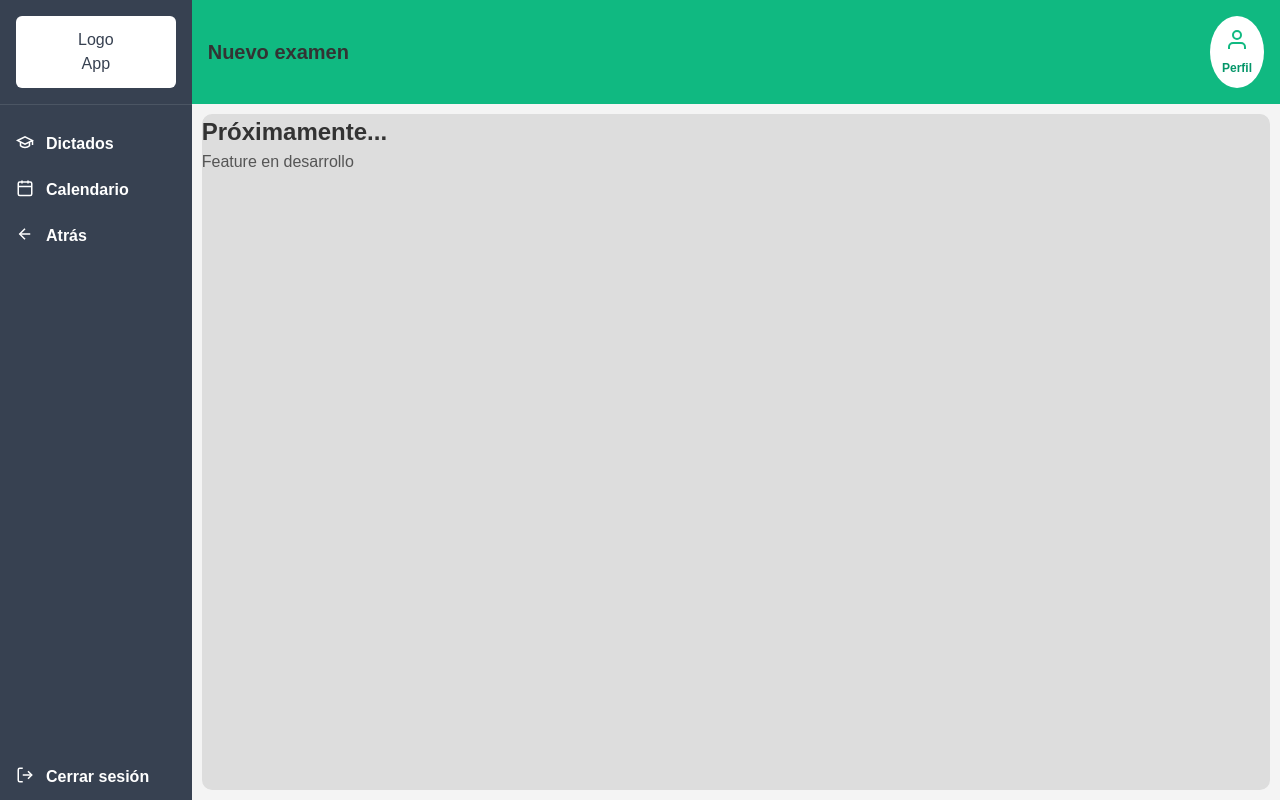
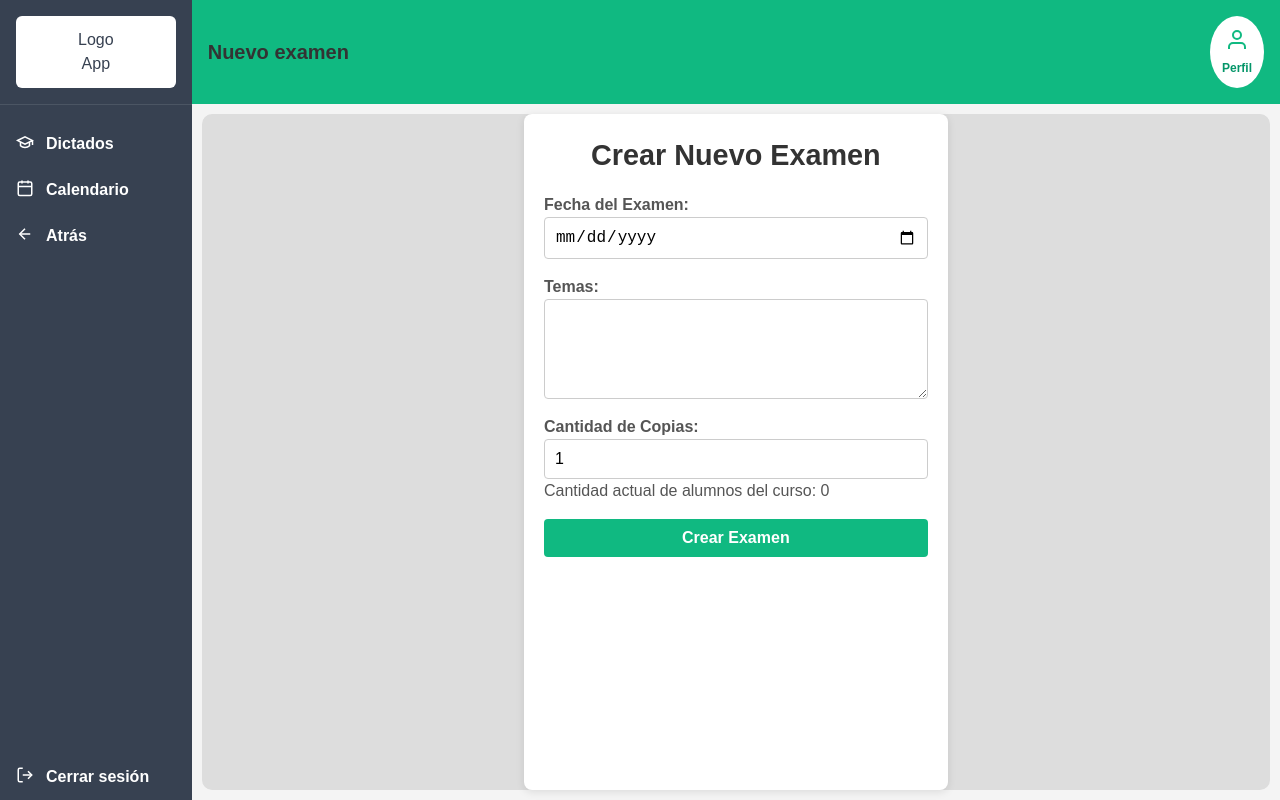
Before and after one commit to MartinianoLeonCorrea/frontendapp_tpGS, a React (Vite) app: page /docente/dictado/examen/nuevo in a window 1280 px wide. Built offline with nearby package versions, Linux system fonts and the light colour scheme.

Commit message:
feat: agregar página de creación de nuevo examen con validación de formulario y manejo de estado

```diff
--- a/src/App.css
+++ b/src/App.css
@@ -1194,7 +1194,9 @@ button:hover {
   padding-bottom: 0.5rem;
   padding-left: 0.25rem;
 }
-/* Estilos para centrar el perfil */
+/* ==============================================
+              ESTILOS DE PERFIL PAGE
+   ============================================== */
 .perfil-container {
   display: flex;
   justify-content: center;
@@ -1267,7 +1269,9 @@ button:hover {
   font-size: 1rem;
 }
 
-/* Estilos para inputs del header en modo edición */
+/* ==============================================
+              ESTILOS DE INPUTS EN PERFIL
+   ============================================== */
 .nombre-editing {
   display: flex;
   flex-direction: column;
@@ -1453,7 +1457,9 @@ button:hover {
     justify-content: flex-end;
   }
 }
-/* Estilos para el componente Home - Agregar a App.css */
+/* ==============================================
+            ESTILOS DE USUARIOS EN HOME
+   ============================================== */
 
 .home-container {
   padding: 2rem;
@@ -1635,7 +1641,9 @@ row {
   background: #2196f3;
   color: white;
 }
-
+/* ==============================================
+      ESTILOS DE INPUTS EN REGISTRAR ALUMNOS
+   ============================================== */
 input,
 select {
   background-color: white;
@@ -1652,3 +1660,81 @@ select:focus {
   border-color: #10b981;
   box-shadow: 0 0 5px rgba(16, 185, 129, 0.5);
 }
+
+/* ==============================================
+          ESTILOS DE NUEVO EXAMEN PAGE
+   ============================================== */
+
+.nuevo-examen-page {
+  background-color: #ffffff;
+  padding: 20px;
+  border-radius: 8px;
+  box-shadow: 0 2px 8px rgba(0, 0, 0, 0.1);
+  max-width: 600px;
+  margin: 0 auto;
+}
+
+.nuevo-examen-page h2 {
+  color: #333;
+  font-size: 1.8rem;
+  margin-bottom: 1rem;
+  text-align: center;
+}
+
+.nuevo-examen-page form {
+  display: flex;
+  flex-direction: column;
+  gap: 1rem;
+}
+
+.nuevo-examen-page label {
+  font-weight: bold;
+  color: #555;
+}
+
+.nuevo-examen-page input,
+.nuevo-examen-page textarea {
+  width: 100%;
+  padding: 10px;
+  border: 1px solid #ccc;
+  border-radius: 4px;
+  font-size: 1rem;
+}
+
+.nuevo-examen-page input:focus,
+.nuevo-examen-page textarea:focus {
+  outline: none;
+  border-color: #10b981;
+  box-shadow: 0 0 5px rgba(16, 185, 129, 0.5);
+}
+
+.nuevo-examen-page button {
+  background-color: #10b981;
+  color: white;
+  border: none;
+  border-radius: 4px;
+  padding: 10px 20px;
+  font-size: 1rem;
+  cursor: pointer;
+  transition: background-color 0.3s ease;
+}
+
+.nuevo-examen-page button:hover {
+  background-color: #0e9668;
+}
+
+.nuevo-examen-page .error-message {
+  color: #d9534f;
+  font-size: 0.9rem;
+  margin-top: 5px;
+}
+
+.nuevo-examen-page textarea {
+  background-color: white;
+  color: black;
+  min-height: 100px;
+}
+.nuevo-examen-temas {
+  display: flex;
+  flex-direction: column;
+}
--- a/src/pages/docente/DictadoPage.jsx
+++ b/src/pages/docente/DictadoPage.jsx
@@ -28,7 +28,10 @@ function DictadoPage() {
     : [];
   // Handlers para los botones
   const handleNuevoExamen = () => {
-    navigate('/docente/dictado/examen/nuevo', { state: { dictadoId } });
+    const cantidadAlumnos = alumnos.length;
+    navigate('/docente/dictado/examen/nuevo', {
+      state: { dictadoId, cantidadAlumnos },
+    });
   };
   const handleEditarExamen = () => {
     navigate('/docente/dictado/examen/editar', { state: { dictadoId } });
--- a/src/pages/docente/NuevoExamenPage.jsx
+++ b/src/pages/docente/NuevoExamenPage.jsx
@@ -1,12 +1,129 @@
 // src/pages/docente/examen/NuevoExamenPage.jsx
+import { useState } from 'react';
+import { useLocation, useNavigate } from 'react-router-dom';
 
 function NuevoExamenPage() {
+  const { state } = useLocation();
+  const navigate = useNavigate();
+  const dictadoId = state?.dictadoId;
+  const cantidadAlumnos = state?.cantidadAlumnos || 0; // Obtener cantidad de alumnos desde el estado
+
+  const [formData, setFormData] = useState({
+    fecha_examen: '',
+    temas: '',
+    copias: 1,
+  });
+  const [errors, setErrors] = useState({});
+
+  const handleChange = (e) => {
+    const { name, value } = e.target;
+    setFormData({
+      ...formData,
+      [name]: name === 'copias' ? Math.max(1, parseInt(value, 10)) : value,
+    });
+  };
+
+  const validateForm = () => {
+    const newErrors = {};
+    const today = new Date();
+    today.setHours(0, 0, 0, 0); // Eliminar la hora para comparar solo la fecha
+
+    if (!formData.fecha_examen) {
+      newErrors.fecha_examen = 'La fecha es obligatoria';
+    } else {
+      const examenDate = new Date(formData.fecha_examen);
+      if (examenDate <= today) {
+        newErrors.fecha_examen =
+          'La fecha debe ser posterior a la fecha actual';
+      }
+    }
+
+    if (!formData.temas.trim()) {
+      newErrors.temas = 'Agregar temas es obligatorio';
+    }
+
+    if (formData.copias < 1) {
+      newErrors.copias = 'Las copias deben ser al menos 1';
+    }
+
+    return newErrors;
+  };
+
+  const handleSubmit = async (e) => {
+    e.preventDefault();
+    const validationErrors = validateForm();
+    if (Object.keys(validationErrors).length > 0) {
+      setErrors(validationErrors);
+      return;
+    }
+
+    try {
+      const response = await fetch('/api/examenes', {
+        method: 'POST',
+        headers: { 'Content-Type': 'application/json' },
+        body: JSON.stringify({ ...formData, dictadoId }),
+      });
+
+      if (response.ok) {
+        alert('Examen creado exitosamente');
+        navigate('/docente/dictado', { state: { dictadoId } });
+      } else {
+        const result = await response.json();
+        alert(
+          `Error al crear el examen: ${result.message || 'Error desconocido'}`
+        );
+      }
+    } catch (error) {
+      console.error('Error al crear el examen:', error);
+      alert(`Error de conexión: ${error.message}`);
+    }
+  };
+
   return (
     <div className="nuevo-examen-page">
-      <h2>Próximamente...</h2>
-      <div className="notas-listado">
-        <p>Feature en desarrollo</p>
-      </div>
+      <h2>Crear Nuevo Examen</h2>
+      <form onSubmit={handleSubmit}>
+        <div>
+          <label htmlFor="fecha_examen">Fecha del Examen:</label>
+          <input
+            type="date"
+            id="fecha_examen"
+            name="fecha_examen"
+            value={formData.fecha_examen}
+            onChange={handleChange}
+          />
+          {errors.fecha_examen && (
+            <p className="error-message">{errors.fecha_examen}</p>
+          )}
+        </div>
+
+        <div className="nuevo-examen-temas">
+          <label htmlFor="temas">Temas:</label>
+          <textarea
+            id="temas"
+            name="temas"
+            value={formData.temas}
+            onChange={handleChange}
+          />
+          {errors.temas && <p className="error-message">{errors.temas}</p>}
+        </div>
+
+        <div>
+          <label htmlFor="copias">Cantidad de Copias:</label>
+          <input
+            type="number"
+            id="copias"
+            name="copias"
+            value={formData.copias}
+            onChange={handleChange}
+            min="1"
+          />
+          {errors.copias && <p className="error-message">{errors.copias}</p>}
+          <p>Cantidad actual de alumnos del curso: {cantidadAlumnos}</p>
+        </div>
+
+        <button type="submit">Crear Examen</button>
+      </form>
     </div>
   );
 }
```
